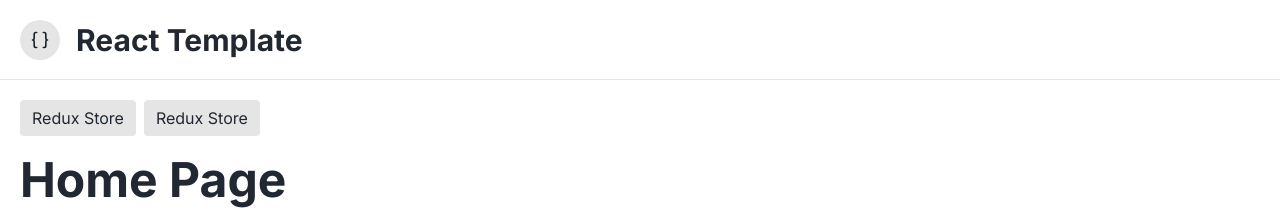
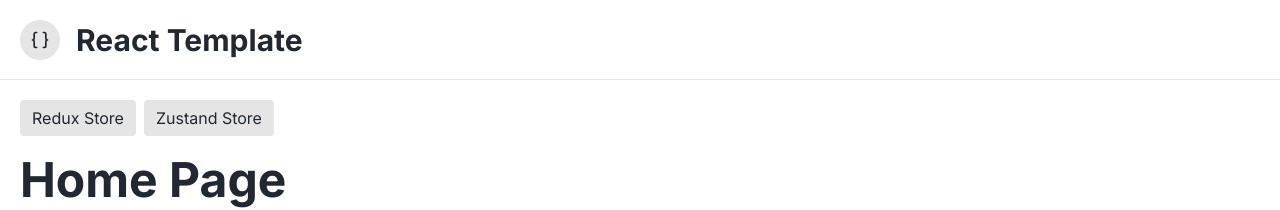
Before and after one commit to dimarogkov/react-template, a React (Create React App) app: page /react-template/ in a window 1280 px wide. Shown: the top 210 px of the page. Built offline with nearby package versions, Linux system fonts and the light colour scheme.

Commit message:
some fix

```diff
--- a/src/components/elements/Badge.tsx
+++ /dev/null
@@ -1,18 +0,0 @@
-import { FC, ReactNode } from 'react';
-
-type Props = {
-    children?: ReactNode;
-    className?: string;
-};
-
-const BadgeWrapper: FC<Props> = ({ children, className = '' }) => {
-    return <div className={`relative flex gap-2 ${className}`}>{children}</div>;
-};
-
-const BadgeItem: FC<Props> = ({ children, className = '' }) => {
-    return <span className={`text-base px-3 py-1.5 rounded bg-gray ${className}`}>{children}</span>;
-};
-
-export const Badge = Object.assign(BadgeWrapper, {
-    Item: BadgeItem,
-});
--- a/src/components/elements/index.ts
+++ b/src/components/elements/index.ts
@@ -1,6 +1,5 @@
 import { AddTodo } from './AddTodo';
 import { BackLink } from './BackLink';
-import { Badge } from './Badge';
 import { Breadcrumbs } from './Breadcrumbs';
 import { Form } from './Form';
 import { Header } from './Header';
@@ -10,16 +9,4 @@ import { StoreZustand } from './StoreZustand';
 import { ThemeController } from './ThemeController';
 import { Todo } from './Todo';
 
-export {
-    AddTodo,
-    BackLink,
-    Badge,
-    Breadcrumbs,
-    Form,
-    Header,
-    SearchTodo,
-    StoreRedux,
-    StoreZustand,
-    ThemeController,
-    Todo,
-};
+export { AddTodo, BackLink, Breadcrumbs, Form, Header, SearchTodo, StoreRedux, StoreZustand, ThemeController, Todo };
--- a/src/components/pages/FormPage.tsx
+++ b/src/components/pages/FormPage.tsx
@@ -1,5 +1,5 @@
-import { BackLink, Badge, Breadcrumbs, Form } from '../elements';
-import { Line, Title } from '../ui';
+import { BackLink, Breadcrumbs, Form } from '../elements';
+import { Badge, Line, Title } from '../ui';
 
 export const FormPage = () => {
     const onSubmit = (data: any) => {
--- a/src/components/pages/HomePage.tsx
+++ b/src/components/pages/HomePage.tsx
@@ -1,6 +1,6 @@
 import { PATHS } from '../../variables/paths';
-import { Badge, StoreRedux, StoreZustand } from '../elements';
-import { BtnLink, Line, Text, Title } from '../ui';
+import { StoreRedux, StoreZustand } from '../elements';
+import { Badge, BtnLink, Line, Text, Title } from '../ui';
 
 export const HomePage = () => {
     return (
@@ -8,7 +8,7 @@ export const HomePage = () => {
             <div className='w-full mb-5 last:mb-0'>
                 <Badge className='mb-5 last:mb-0'>
                     <Badge.Item>Redux Store</Badge.Item>
-                    <Badge.Item>Redux Store</Badge.Item>
+                    <Badge.Item>Zustand Store</Badge.Item>
                 </Badge>
 
                 <Title className='mb-2 last:mb-0'>Home Page</Title>
--- a/src/components/pages/ThemePage.tsx
+++ b/src/components/pages/ThemePage.tsx
@@ -1,6 +1,6 @@
 import { EnumTitle } from '../../types/enums';
-import { BackLink, Badge, Breadcrumbs, ThemeController } from '../elements';
-import { Line, Text, Title } from '../ui';
+import { BackLink, Breadcrumbs, ThemeController } from '../elements';
+import { Badge, Line, Text, Title } from '../ui';
 
 export const ThemePage = () => {
     return (
--- a/src/components/pages/TodosPage.tsx
+++ b/src/components/pages/TodosPage.tsx
@@ -2,8 +2,8 @@ import { useMemo, useState } from 'react';
 import { useMutation, useQuery } from '@tanstack/react-query';
 import { createTodo, deleteTodo, getTodos, updateTodo } from '../../services/todos';
 
-import { AddTodo, BackLink, Badge, Breadcrumbs, SearchTodo, Todo } from '../elements';
-import { Text, Title } from '../ui';
+import { AddTodo, BackLink, Breadcrumbs, SearchTodo, Todo } from '../elements';
+import { Badge, Text, Title } from '../ui';
 
 export const TodosPage = () => {
     const [appliedSearchValue, setAppliedSearchValue] = useState('');
--- /dev/null
+++ b/src/components/ui/Badge.tsx
@@ -0,0 +1,21 @@
+import { FC, forwardRef, HTMLAttributes, RefAttributes } from 'react';
+
+interface PropsWrapper extends HTMLAttributes<HTMLDivElement>, RefAttributes<HTMLDivElement> {
+    className?: string;
+}
+
+interface PropsItem extends HTMLAttributes<HTMLSpanElement>, RefAttributes<HTMLSpanElement> {
+    className?: string;
+}
+
+const BadgeWrapper: FC<PropsWrapper> = forwardRef<HTMLDivElement, PropsWrapper>(({ className = '', ...props }, ref) => (
+    <div ref={ref} {...props} className={`relative flex gap-2 ${className}`} />
+));
+
+const BadgeItem: FC<PropsItem> = forwardRef<HTMLSpanElement, PropsItem>(({ className = '', ...props }, ref) => (
+    <span ref={ref} {...props} className={`text-base px-3 py-1.5 rounded bg-gray ${className}`} />
+));
+
+export const Badge = Object.assign(BadgeWrapper, {
+    Item: BadgeItem,
+});
--- a/src/components/ui/index.ts
+++ b/src/components/ui/index.ts
@@ -1,3 +1,4 @@
+import { Badge } from './Badge';
 import { Btn } from './Btn';
 import { BtnLink } from './BtnLink';
 import { Checkbox } from './Checkbox';
@@ -11,4 +12,4 @@ import { Select, Option } from './Select';
 import { Text } from './Text';
 import { Title } from './Title';
 
-export { Btn, BtnLink, Checkbox, ErrorMessage, Input, Label, Line, Loader, Radio, Select, Option, Text, Title };
+export { Badge, Btn, BtnLink, Checkbox, ErrorMessage, Input, Label, Line, Loader, Radio, Select, Option, Text, Title };
```
